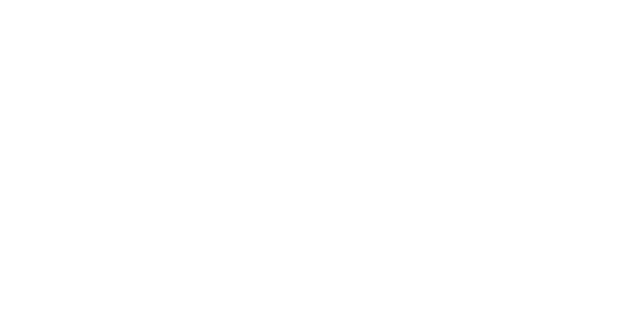
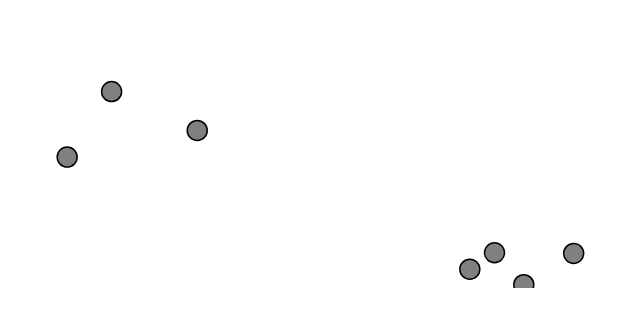
Before and after one commit to Peregrine42/magnifier, a website built with webpack: page index.html in a window 1280 px wide. Shown: the whole page, without its empty margins (187-827 px from the left). Built offline with nearby package versions, Linux system fonts and the light colour scheme.

Commit message:
Generators, ranges and d3.

```diff
--- /dev/null
+++ b/index.css
@@ -0,0 +1,5 @@
+circle {
+  fill: grey;
+  stroke: black;
+  stroke-width: 1.5;
+}
--- a/index.html
+++ b/index.html
@@ -4,9 +4,11 @@
     <meta content="text/html;charset=utf-8" http-equiv="Content-Type">
     <meta content="utf-8" http-equiv="encoding">
     <script src="dist/bundle.js"></script>
+    <link rel="stylesheet" href="index.css"></link>
     <title>Magnifier</title>
   </head>
   <body>
-    <div class="container"></div>
+    <div class="container">
+    </div>
   </body>
 </html>
--- a/src/main.js
+++ b/src/main.js
@@ -1,9 +1,66 @@
-import eachElement from "./utils/eachElement"
 import * as d3 from "d3"
+import range from "./utils/range"
+
+class Point {
+    constructor(x, y) {
+        this.x = x
+        this.y = y
+        this.radius = 10
+    }
+}
+
+class Field {
+    constructor(width, height, points) {
+        this.width = width
+        this.height = height
+        this.points = points.map((p) => {
+            return new Point(p.x * width, p.y * height)
+        })
+    }
+}
+
+
+function makePoints(max) {
+    let result = []
+    for (let i=0; i<max; i++) {
+        result.push(new Point(Math.random(), Math.random()))
+    }
+    return result
+}
 
 export default function main() {
     console.log("Hello, world!")
 
-    for (var element of eachElement(".container")) {
-    }
+    const data = [
+        new Field(460, 280, makePoints(3)),
+        new Field(360, 180, makePoints(4))
+    ]
+
+
+
+    d3
+        .select(".container")
+        .selectAll("svg")
+        .data(data)
+        .enter().append("svg")
+        .attr("width", (field) => {
+            return field.width
+        })
+        .attr("height", (field) => {
+            return field.height
+        })
+        .selectAll("circle")
+        .data((field) => {
+            return field.points
+        })
+        .enter().append("circle")
+        .attr("r", (p) => {
+            return p.radius
+        })
+        .attr("cx", (p) => {
+            return p.x
+        })
+        .attr("cy", (p) => {
+            return p.y
+        })
 }
--- /dev/null
+++ b/src/utils/range.js
@@ -0,0 +1,5 @@
+export default function* range(stop) {
+    for (let i=0; i<stop; i++) {
+        yield i
+    }
+}
```
